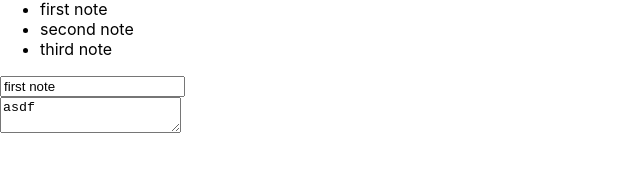
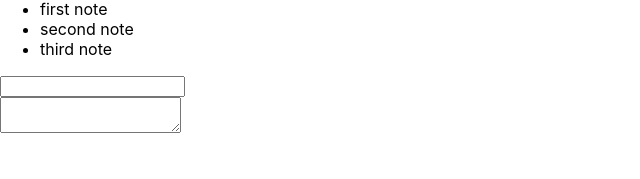
Before and after one commit to davidbolton1/notesapp1, a React (Create React App) app: page / in a window 1280 px wide. Shown: the part 121-300 px from the top of the page, without its empty margins (0-640 px from the left). Built offline with nearby package versions, Linux system fonts and the light colour scheme.

Commit message:
NoteEditer => Class

```diff
--- a/src/NoteEditor.js
+++ b/src/NoteEditor.js
@@ -1,18 +1,55 @@
 import React from 'react';
+import { render } from '@testing-library/react';
 
-const NoteEditor = ({
-    title,
-    note
 
-}) => {
-    console.log(title)
-    return (
-        <div>
-        <input value = {note.title} />
-        <br />
-        <textarea value={note.copy} />
-        </div>
-    )
+class NoteEditor extends React.Component {
+    constructor(props){
+        super(props);
+
+    this.state = {
+        changedNote: {
+            ...props.note
+        }
+    }
+}
+
+    render() {
+        const {
+            note,
+            handleChange
+        } = this.props;
+
+        return (
+            <div>
+                <input
+                    value={note.title}
+                    onChange={(event) => {
+                        // NOOOOOOOOO!
+                        // Don't mutate an object or array
+                        // that you receive as an argument.
+                        // note.title = event.target.value;
+
+                        // Instead, send back a copy
+                        // with the updated "title"
+                        handleChange({
+                            ...note,
+                            title: event.target.value
+                        });
+                    }}
+                />
+                <br />
+                <textarea
+                    value={note.copy}
+                    onChange={(event) => {
+                        handleChange({
+                            ...note,
+                            copy: event.target.value
+                        });
+                    }}
+                />
+            </div>
+        );
+    }
 }
 
 export default NoteEditor;
--- a/src/NotesApp.js
+++ b/src/NotesApp.js
@@ -39,15 +39,13 @@ class NotesApp extends React.Component {
 				<NotesList notes={this._getFilteredNotes()} handleClick={this._selectNote} />
 				<NoteEditor
 					note={this._getNoteById()}
+					handleChange={this._updateNote}
 				/>
 			</div>
 		);
 	}
 
-	_getNoteById = () => this.state.notes.find(note => this.state.currentNoteId || {}
-		);
-
-
+	_getNoteById = () => this.state.notes.find(note => note.id === this.state.currentNoteId) || {}
 
 
 	_getFilteredNotes = () => {
@@ -84,10 +82,23 @@ class NotesApp extends React.Component {
 		);
 	};
 
-	_updateNote = () => {
+	_updateNote = (changedNote) => {
+		// Alternative
+		// const updatedNotesArray = [...this.state.notes];
+		// const theIndex = updatedNotesSarray.findIndex(note => note.id == changedNote.id)
+		//updatedNotesArray[theIndex] = changedNote
 		this.setState ({
+			notes: this.state.notes.map(note => {
+				if (note.id !== this.state.currentNoteId) {
+					return note;
+				} else {
+					return changedNote;
+				}
+			})
+		}, () => {
+			console.log(`Updated ${changedNote.id}`)
+		})
 
-		})
 	}
 
 }
```
